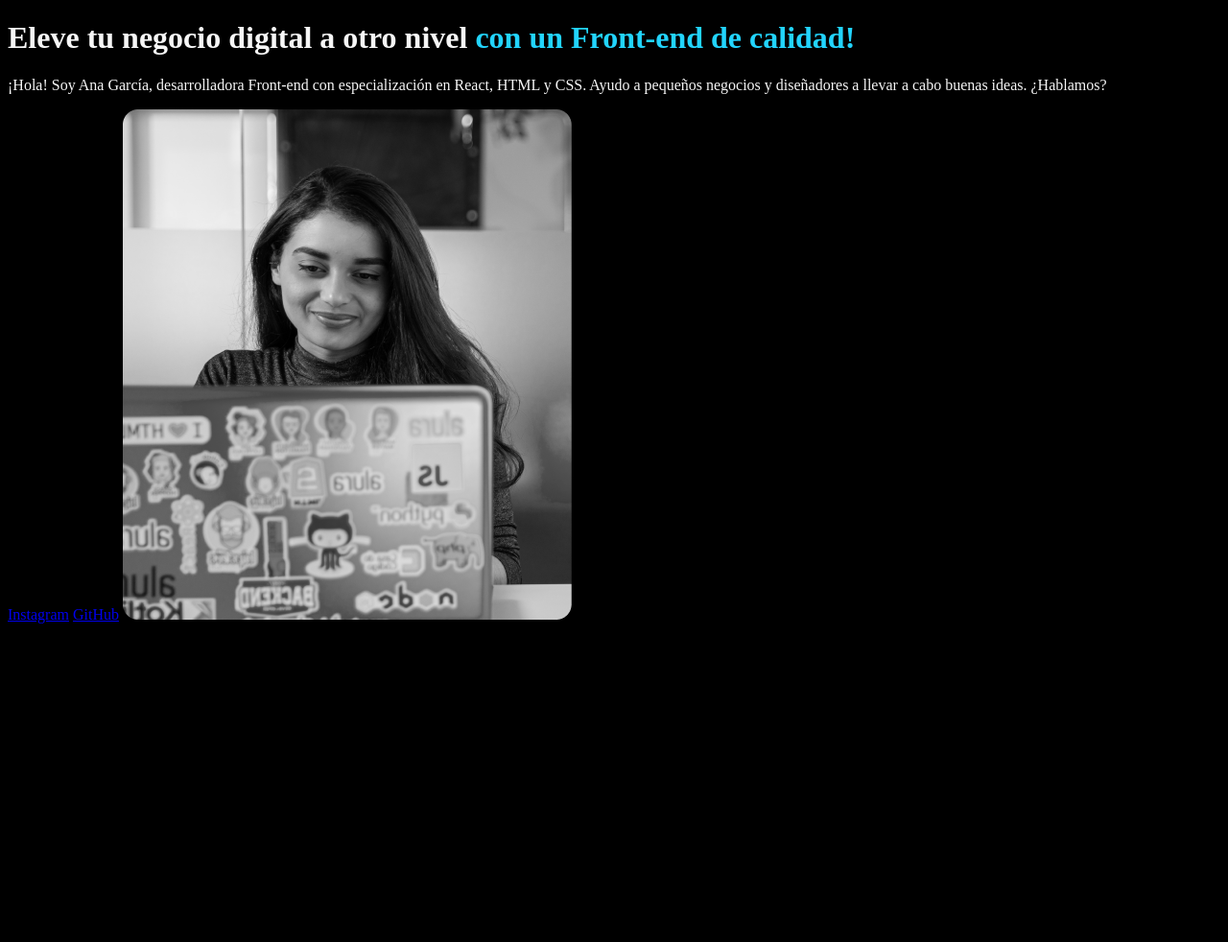
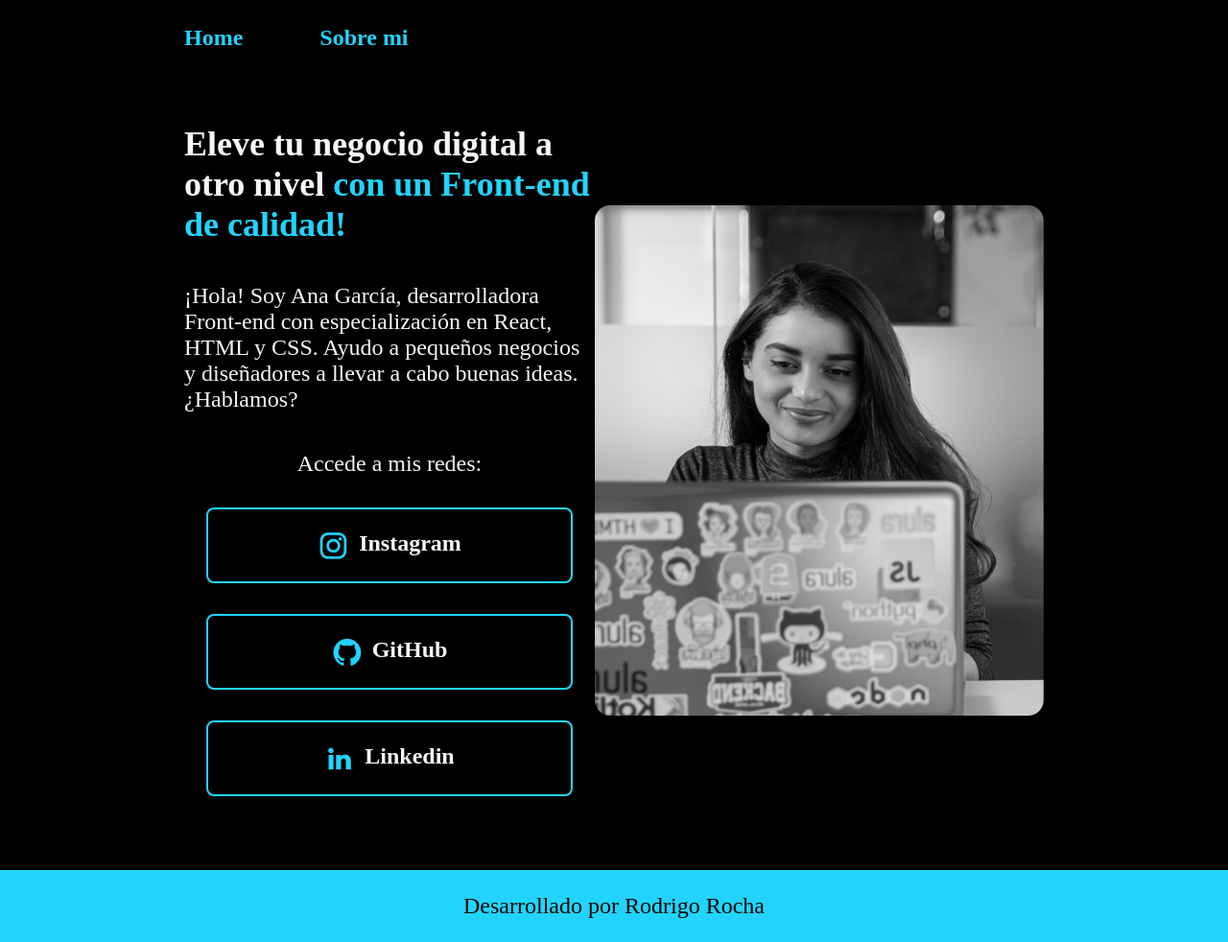
Before and after one commit to r2x4/portafolio, a plain HTML site: page index.html in a window 1280 px wide. Shown: the whole page at 96% size. Before the commit the page ends 800 px from the top, so only its background shows below. Drawn offline with Linux system fonts and the light colour scheme.

Commit message:
Actualizacon_proyecto

```diff
--- a/Css/index.css
+++ b/Css/index.css
@@ -1,8 +1,115 @@
-body {
-    background-color: #000000;
-    color: #f6f6f6;
+@import url('https://fonts.googleapis.com/css2?family=Krona+One&family=Montserrat:ital,wght@0,100..900;1,100..900&display=swap');
+
+/* Usar las varibles_CSS optimizan el trabajo "OJO" */
+:root{
+    --color-primario: #000000;
+    --color-secundario: #f6f6f6;
+    --color-terciario: #22D4FD;
+    --color-hover: #272727;
+
+    --fuente-montserrat:'Monsetrrat', sans serif;
+    --fuente-krona:'Krona", sans serif';
 }
 
-strong {
-    color : #22D4FD
+*{
+    padding: 0;
+    margin: 0;
 }
+ /* Body cuerpo del proyecto */
+body {
+    background-color: var(--color-primario);
+    color: var(--color-secundario);
+    box-sizing: border-box;
+}
+
+/*Header Cabesera */
+
+.header{
+    padding: 2% 0% 0% 15%;
+}
+
+.header_menu{
+    display: flex;
+    gap: 80px;
+}
+
+.header_menu_link{
+    font-family:var(--fuente-montserrat);
+    font-size: 24px;
+    font-weight: 600;
+    color: var(--color-terciario);
+    text-decoration: none;
+}
+
+
+.presentacion{
+    display: flex;
+    align-items: center;
+    padding: 6% 15%;
+    justify-content: space-between;
+}
+
+.presentacion_contenido{
+    width: 615px;
+    display: flex;
+    flex-direction: column;
+    gap: 40px;
+}
+
+.presentacion_contenido_titulo{
+    font-size: 36px;
+    font-family: var(--fuente-krona);
+}
+
+.titulo-destaque {
+    color : var(--color-terciario);
+}
+
+.presentacion_contenido_texto{
+    font-size: 24px;
+    font-family: var(--fuente-montserrat);
+}
+
+.presentacion_enlaces{
+    display: flex;
+    justify-content: space-between;
+    flex-direction: column;
+    align-items: center;
+    gap: 32px;
+}
+
+.presentacion_enlaces_subtitulo{
+    font-family: var(--fuente-krona);
+    font-size: 24px;
+    font-weight: 400;
+}
+
+.presentacion_enlace_link {
+    width: 378px;
+    text-align: center;
+    padding: 21.5px 0;
+    border-radius: 8px;
+    font-size: 24px;
+    font-weight: 600;
+    text-decoration: none;
+    color : var(--color-secundario);
+    font-family: var(--fuente-montserrat);
+    border: 2px solid var(--color-terciario);
+    display: flex;
+    justify-content: center;
+    gap: 10px;
+}
+
+.presentacion_enlace_link:hover{
+    background-color: var(--color-hover);
+}
+
+.footer{
+    background-color: var(--color-terciario);
+    padding: 24px;
+    color: var(--color-primario);
+    text-align: center;
+    font-family: var(--fuente-montserrat);
+    font-size: 24px;
+    font-weight: 400;
+}
--- a/index.html
+++ b/index.html
@@ -7,15 +7,31 @@
     <link rel="stylesheet" href="./Css/index.css">
 </head>
 <body>
-    <header>
+    <header class="header">
+        <nav class="header_menu">
+           <a class="header_menu_link" href="index.html">Home</a>
+           <a class="header_menu_link" href="about.html">Sobre mi</a>
+        </nav>
     </header>
-    <main>
-        <h1>Eleve tu negocio digital a otro nivel <strong>con un Front-end de calidad!</strong></h1>
-        <p>¡Hola! Soy Ana García, desarrolladora Front-end con especialización en React, HTML y CSS. Ayudo a pequeños negocios y diseñadores a llevar a cabo buenas ideas. ¿Hablamos?</p>
-        <a href="https://www.instagram.com">Instagram</a>
-        <a href="https://www.github.com">GitHub</a>
+    <main class="presentacion">
+        <section class="presentacion_contenido">
+            <div class="titulos">
+                <h1 class="presentacion_contenido_titulo">Eleve tu negocio digital a otro nivel <strong class="titulo-destaque">con un Front-end de calidad!</strong></h1>
+            </div>
+            <div class="parrafos">
+                <p class="presentacion_contenido_texto">¡Hola! Soy Ana García, desarrolladora Front-end con especialización en React, HTML y CSS. Ayudo a pequeños negocios y diseñadores a llevar a cabo buenas ideas. ¿Hablamos?</p>
+            </div>
+            <div class="presentacion_enlaces">
+                <h2 class="presentacion_enlaces_subtitulo">Accede a mis redes:</h2>
+                <a class="presentacion_enlace_link" href="https://www.instagram.com"><img src="./Imagenes/instagram.png" alt="">Instagram</a>
+                <a class="presentacion_enlace_link" href="https://www.github.com"><img src="./Imagenes/github.png" alt="">GitHub</a>
+                <a class="presentacion_enlace_link" href="https://www.linkedin.com"><img src="./Imagenes/linkedin.png" alt="">Linkedin</a>
+            </div>
+    </section>
         <img src="./Imagenes/Rectangle 47.png" alt="Imagen figma">
     </main>
-    <footer></footer>
+    <footer class="footer">
+        <p>Desarrollado por Rodrigo Rocha</p>
+    </footer>
 </body>
 </html>
```
Also changed, not shown: about.html (added, +30 -0 lines), Imagenes/github.png (added), Imagenes/instagram.png (added), Imagenes/linkedin.png (added), Imagenes/twitch.png (added), Imagenes/twitter-novo.png (added), Imagenes/twitter.png (added).
